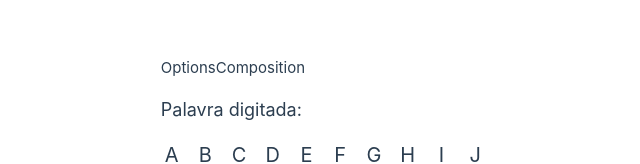
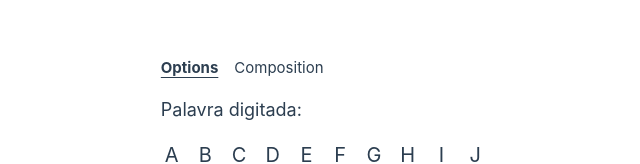
Before and after one commit to JKAmadio/estudos, a Vue app in the folder vue/options-vs-composition/: page / in a window 1280 px wide. Shown: the part 215-379 px from the top of the page, without its empty margins (154-794 px from the left). Built offline with nearby package versions, Linux system fonts and the light colour scheme.

Commit message:
style option/composition header

```diff
--- a/vue/options-vs-composition/src/App.vue
+++ b/vue/options-vs-composition/src/App.vue
@@ -13,17 +13,23 @@
 
 <template>
   <main>
-    <header>
-      <button @click="changeVisibleAPI('options')">
+    <header class="space-x-4">
+      <button
+        :class="visibleAPI === 'options' ? 'font-bold underline underline-offset-4' : ''"
+        @click="changeVisibleAPI('options')"
+      >
         Options
       </button>
-      <button @click="changeVisibleAPI('composition')">
+      <button
+        :class="visibleAPI === 'composition' ? 'font-bold underline underline-offset-4' : ''"
+        @click="changeVisibleAPI('composition')"
+      >
         Composition
       </button>
     </header>
     <div>
       <OptionsAPI v-if="visibleAPI === 'options'"/>
-      <CompositionAPI  v-if="visibleAPI === 'composition'"/>
+      <CompositionAPI  v-else-if="visibleAPI === 'composition'"/>
     </div>
   </main>
 </template>
```
